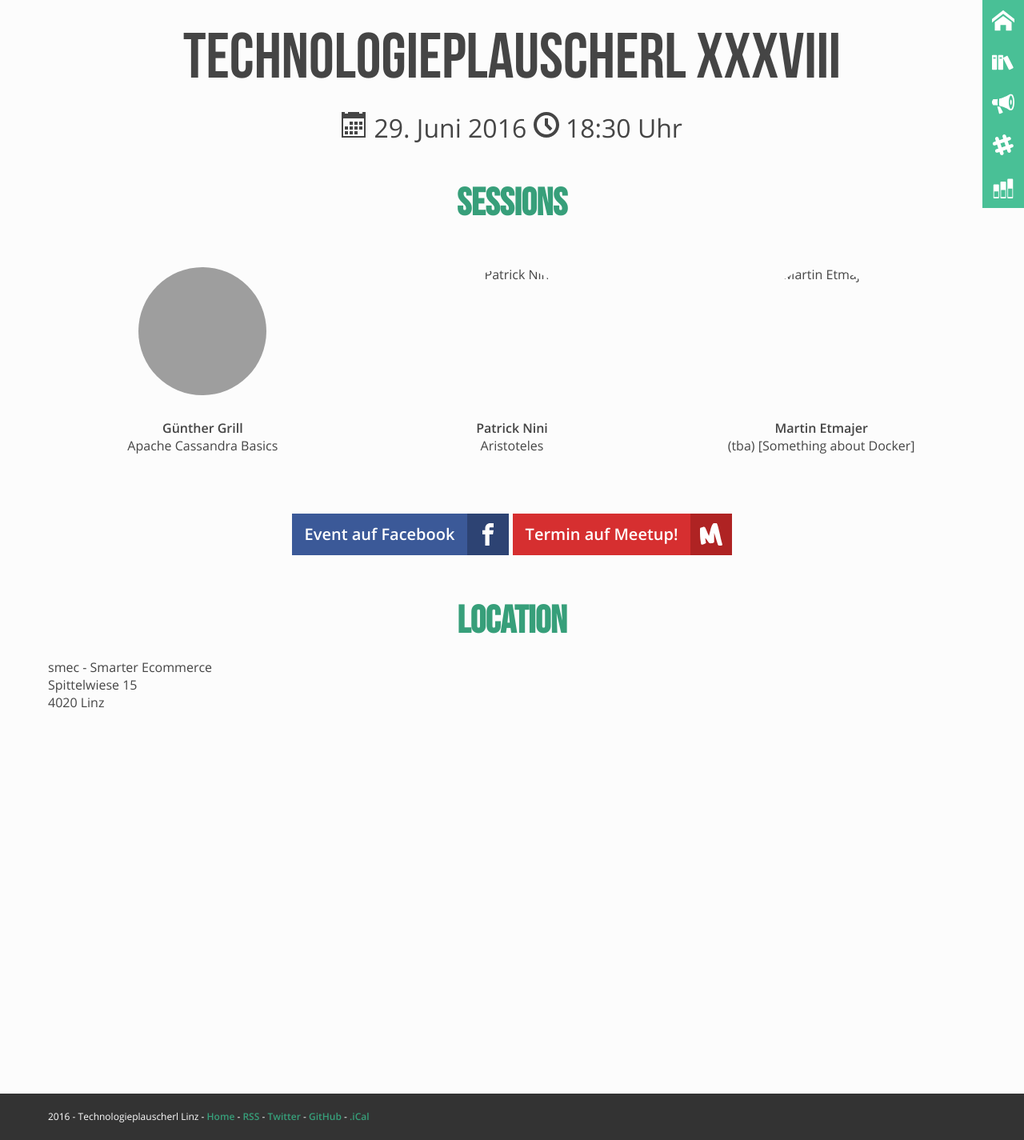
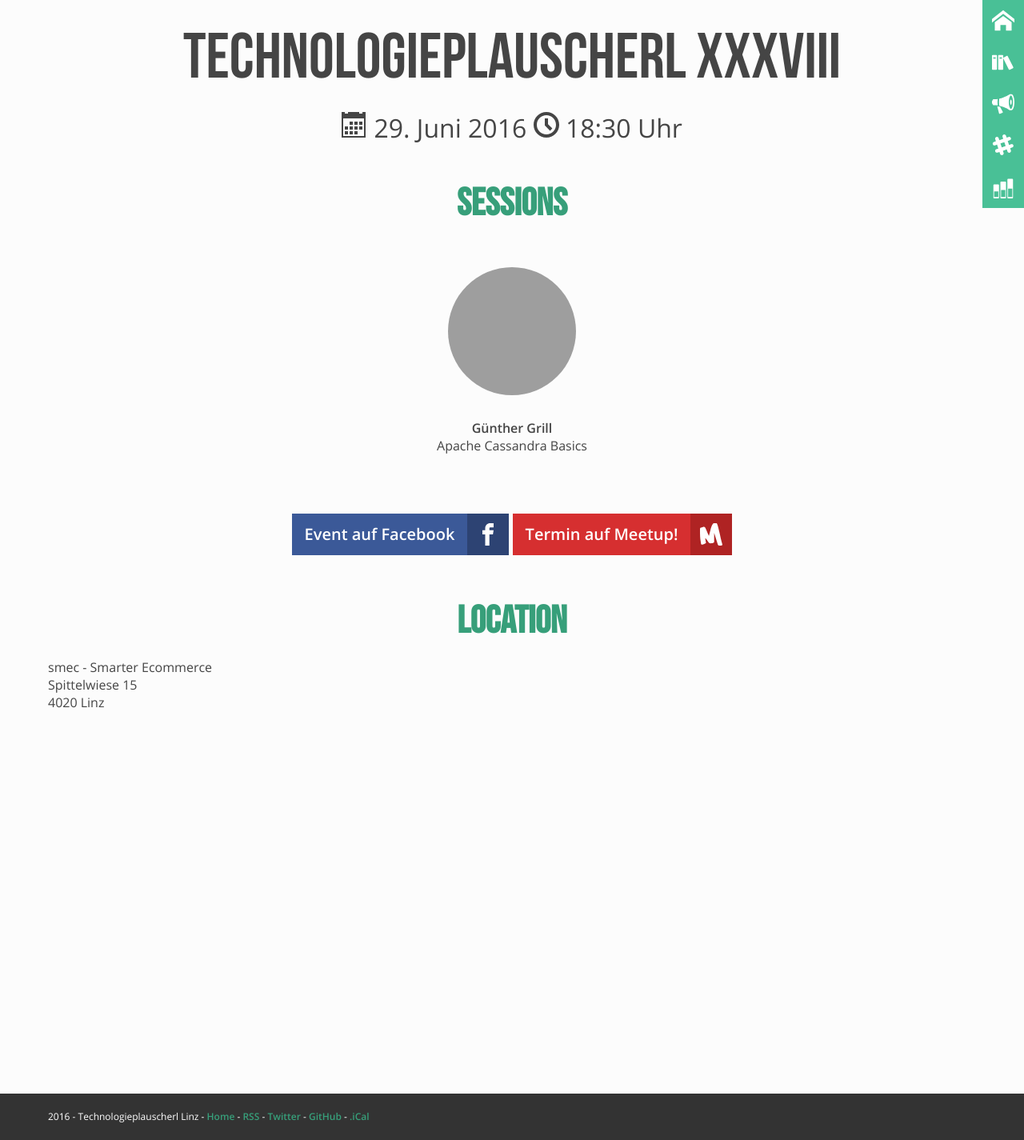
Before and after one commit to mericanAncer127/plauscherl, a Jekyll site: the page built from _plauscherl/38.html, in a window 1280 px wide. Shown: the whole page at 80% size. Built offline with Jekyll 4.4.1, drawn with Linux system fonts in a browser that asks for light colours; grey boxes are pictures that could not be loaded.

Commit message:
Update 38.html

```diff
--- a/_plauscherl/38.html
+++ b/_plauscherl/38.html
@@ -23,12 +23,4 @@ speakers:
   name: Günther Grill
   talk: Apache Cassandra Basics
   img: //lh3.googleusercontent.com/-fPA7PzLw7f8/Vo40lpJoHvI/AAAAAAAACDU/JIRPqZPC81Y/w140-h139-p/Guenther_comic.png
--
-  name: Patrick Nini
-  talk: Aristoteles
-  img:
--
-  name: Martin Etmajer
-  talk: (tba) [Something about Docker]
-  img:
 ---
```
